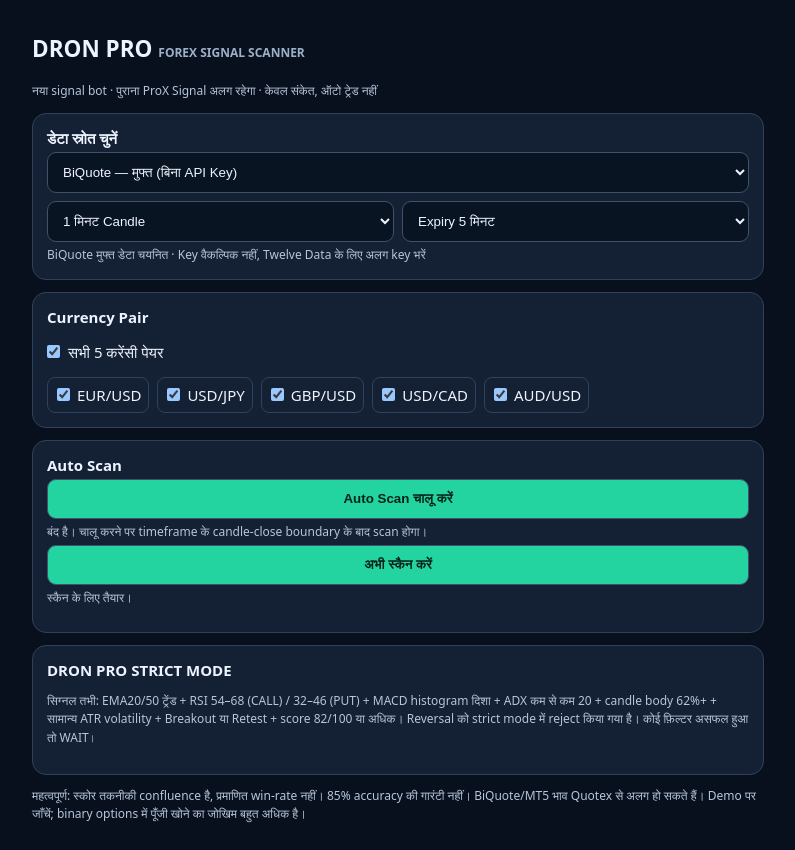
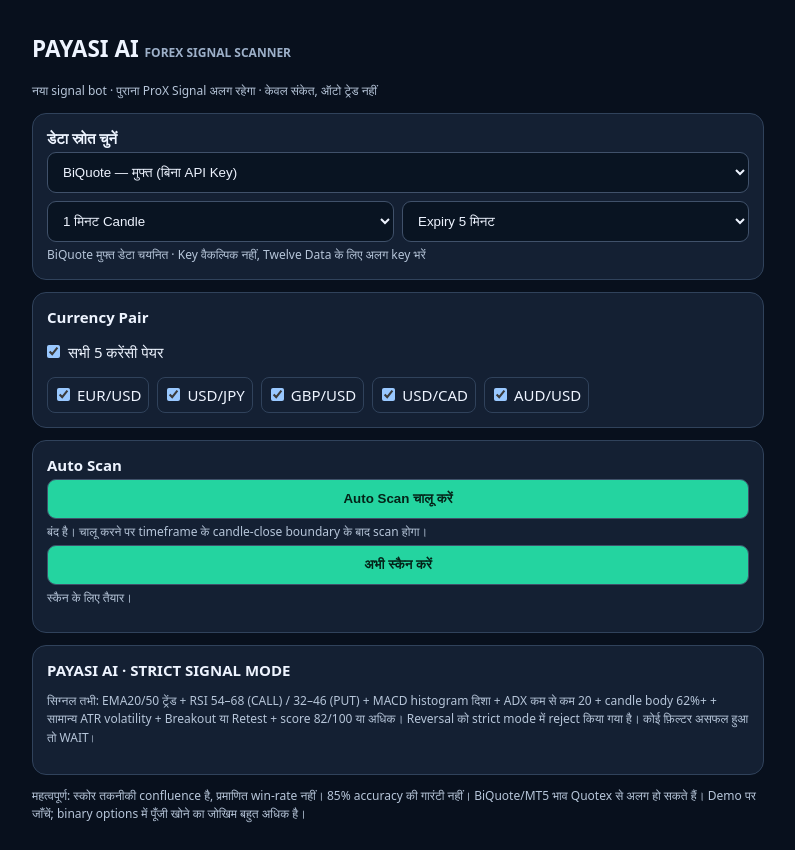
Before and after one commit to Vqr801/forex-pro-new, a plain HTML site: page index.html in a window 1280 px wide. Shown: the whole page, without its empty margins (242-1037 px from the left). Drawn offline with Linux system fonts and the light colour scheme.

Commit message:
Rename signal scanner interface to PAYASI AI

```diff
--- a/index.html
+++ b/index.html
@@ -1,13 +1,13 @@
-<!doctype html><html lang="hi"><head><meta charset="utf-8"><meta name="viewport" content="width=device-width,initial-scale=1"><meta name="theme-color" content="#101a2b"><link rel="manifest" href="./manifest.webmanifest"><title>DRON PRO</title><style>
+<!doctype html><html lang="hi"><head><meta charset="utf-8"><meta name="viewport" content="width=device-width,initial-scale=1"><meta name="theme-color" content="#101a2b"><link rel="manifest" href="./manifest.webmanifest"><title>PAYASI AI</title><style>
 :root{color-scheme:dark}*{box-sizing:border-box}body{margin:0;background:#08101d;color:#eef4ff;font:15px system-ui}main{max-width:760px;margin:auto;padding:14px}.box{background:#142033;border:1px solid #30425b;border-radius:14px;padding:14px;margin:12px 0}input,select,button{padding:11px;border-radius:9px;border:1px solid #40516a;background:#091422;color:#eef4ff;width:100%;margin:4px 0}button{background:#24d4a0;color:#042318;font-weight:700;cursor:pointer}button:disabled{opacity:.5}.pairs{display:flex;flex-wrap:wrap;gap:8px}.pairs label{display:flex;align-items:center;gap:5px;border:1px solid #30425b;border-radius:8px;padding:7px}.pairs input,.inline input{width:17px;margin:0}.row{display:flex;gap:8px}.row>*{flex:1}.grid{display:grid;grid-template-columns:repeat(2,1fr);gap:8px}.pair-groups{display:grid;gap:10px;margin-top:10px}.pair-group{border:1px solid #40516a;border-radius:11px;padding:9px;background:#101b2c}.pair-title{font-size:12px;color:#b6c5d9;margin:0 0 8px;font-weight:700}.pair-grid{display:grid;grid-template-columns:repeat(2,minmax(0,1fr));gap:8px}.pair-grid .card{min-width:0;overflow-wrap:anywhere}.card{background:#091422;padding:10px;border:1px solid #30425b;border-radius:10px}.call{color:#24d4a0}.put{color:#ff687b}.wait{color:#f5c65a}.info{font-size:12px;color:#b6c5d9;line-height:1.55}.inline{display:flex;align-items:center;gap:8px}.inline input{width:auto}@media(max-width:450px){.grid{grid-template-columns:1fr}.row{flex-direction:column;gap:0}}
 </style></head><body><main>
-<h2>DRON PRO <small style="font-size:12px;color:#9db0c9">FOREX SIGNAL SCANNER</small></h2>
+<h2>PAYASI AI <small style="font-size:12px;color:#9db0c9">FOREX SIGNAL SCANNER</small></h2>
 <p class="info">नया signal bot · पुराना ProX Signal अलग रहेगा · केवल संकेत, ऑटो ट्रेड नहीं</p>
 <section class="box"><b>डेटा स्रोत चुनें</b><select id="provider"><option value="biquote">BiQuote — मुफ्त (बिना API Key)</option><option value="twelvedata">Twelve Data — आपकी API Key</option></select><div id="keyrow" hidden><label class="info" for="apikey">Twelve Data API Key (इस डिवाइस पर सेव होगी)</label><input id="apikey" type="password" autocomplete="off" placeholder="अपनी API Key यहाँ डालें"><div class="row"><button id="savekey">Key सेव करें</button><button id="showkey">Key दिखाएँ</button></div></div>
 <div class="row"><select id="tf"><option value="1">1 मिनट Candle</option><option value="5">5 मिनट Candle</option></select><select id="exp"><option value="1">Expiry 1 मिनट</option><option value="2">Expiry 2 मिनट</option><option value="3">Expiry 3 मिनट</option><option value="5" selected>Expiry 5 मिनट</option></select></div><div id="diag" class="info">डेटा स्रोत शुरू हो रहा है…</div></section>
 <section class="box"><b>Currency Pair</b><p class="inline"><input id="all" type="checkbox" checked><label for="all">सभी 5 करेंसी पेयर</label></p><div class="pairs" id="pairs"><label><input type="checkbox" value="EUR/USD" checked>EUR/USD</label><label><input type="checkbox" value="USD/JPY" checked>USD/JPY</label><label><input type="checkbox" value="GBP/USD" checked>GBP/USD</label><label><input type="checkbox" value="USD/CAD" checked>USD/CAD</label><label><input type="checkbox" value="AUD/USD" checked>AUD/USD</label></div></section>
 <section class="box"><b>Auto Scan</b><button id="auto">Auto Scan चालू करें</button><div id="ast" class="info">बंद है। चालू करने पर timeframe के candle-close boundary के बाद scan होगा।</div><button id="scan">अभी स्कैन करें</button><div id="status" class="info">स्कैन के लिए तैयार।</div><div id="out" class="pair-groups"></div></section>
-<section class="box"><b>DRON PRO STRICT MODE</b><p class="info">सिग्नल तभी: EMA20/50 ट्रेंड + RSI 54–68 (CALL) / 32–46 (PUT) + MACD histogram दिशा + ADX कम से कम 20 + candle body 62%+ + सामान्य ATR volatility + Breakout या Retest + score 82/100 या अधिक। Reversal को strict mode में reject किया गया है। कोई फ़िल्टर असफल हुआ तो WAIT।</p></section>
+<section class="box"><b>PAYASI AI · STRICT SIGNAL MODE</b><p class="info">सिग्नल तभी: EMA20/50 ट्रेंड + RSI 54–68 (CALL) / 32–46 (PUT) + MACD histogram दिशा + ADX कम से कम 20 + candle body 62%+ + सामान्य ATR volatility + Breakout या Retest + score 82/100 या अधिक। Reversal को strict mode में reject किया गया है। कोई फ़िल्टर असफल हुआ तो WAIT।</p></section>
 <p class="info">महत्वपूर्ण: स्कोर तकनीकी confluence है, प्रमाणित win-rate नहीं। 85% accuracy की गारंटी नहीं। BiQuote/MT5 भाव Quotex से अलग हो सकते हैं। Demo पर जाँचें; binary options में पूँजी खोने का जोखिम बहुत अधिक है।</p></main>
 <script>
 const $=id=>document.getElementById(id),PAIRS=['EUR/USD','USD/JPY','GBP/USD','USD/CAD','AUD/USD'],SYMBOLS={'EUR/USD':'EURUSD','USD/JPY':'USDJPY','GBP/USD':'GBPUSD','USD/CAD':'USDCAD','AUD/USD':'AUDUSD'};
```
